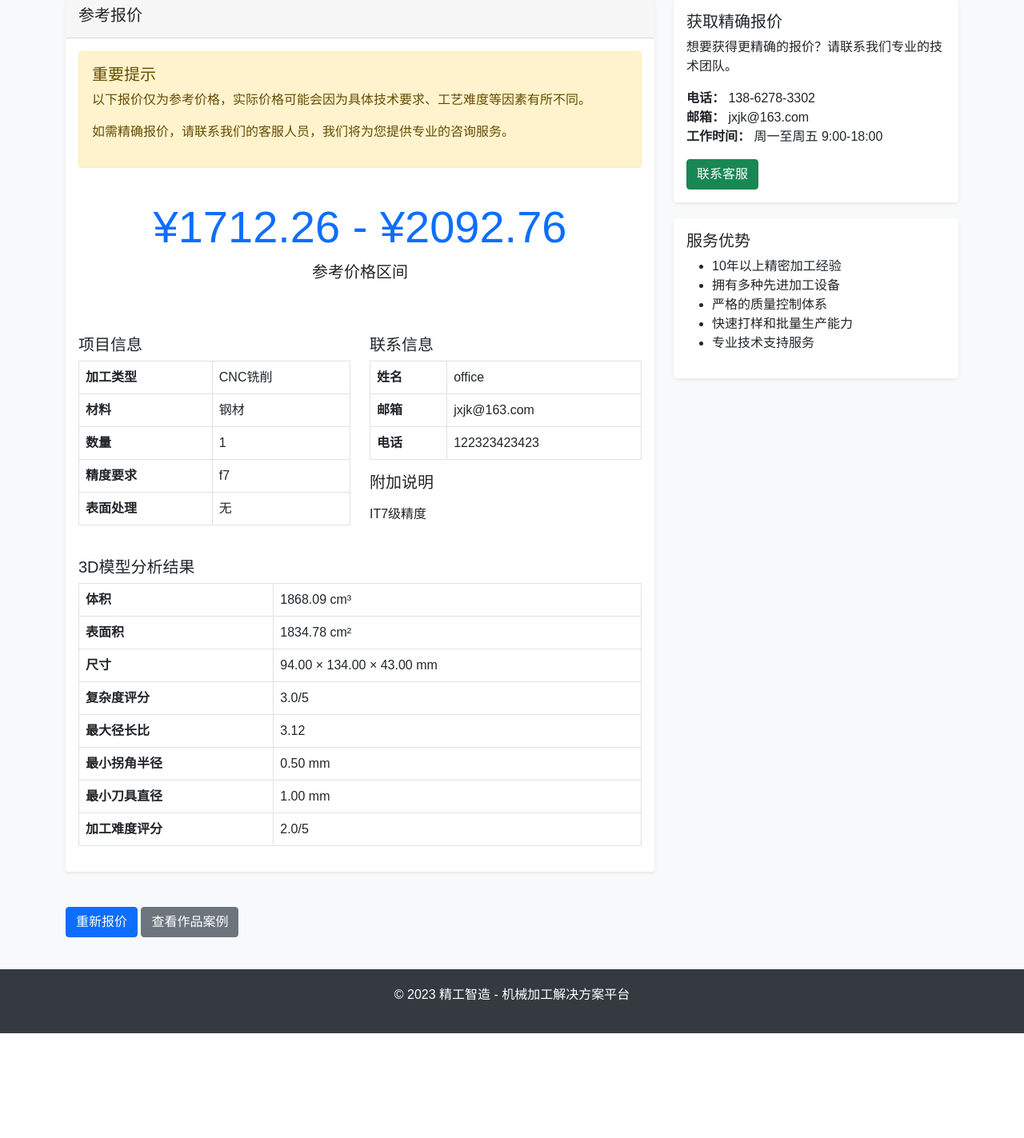
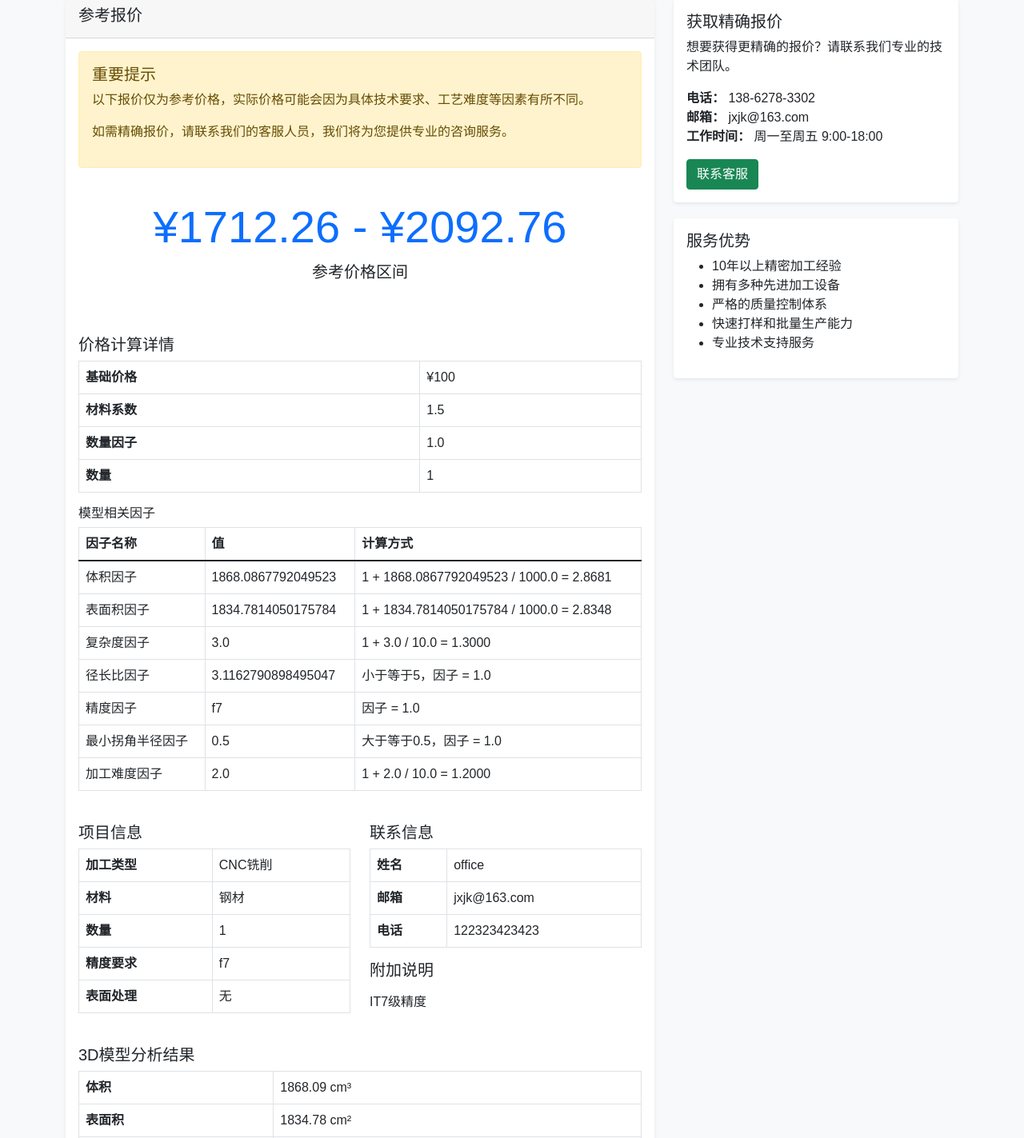
Before and after one commit to jxjk/jingGong, a Django app: page /quotation/result/20/ in a window 1280 px wide. Shown: the part 153-1576 px from the top of the page at 80% size. Before the commit the page ends 1445 px from the top, so only its background shows below. Run offline with Django 3.2, Linux system fonts and the light colour scheme; data comes from the database, SQL or seed files in the repository; both versions use the stored data as it was after the commit.

Commit message:
修复3D模型报价系数

```diff
--- a/precision_machining_website/quotation/views.py
+++ b/precision_machining_website/quotation/views.py
@@ -22,18 +22,32 @@ def quotation_request(request):
                 try:
                     # 获取文件的绝对路径
                     file_path = quotation.model_file.path
+                    print(f"开始分析3D模型文件: {file_path}")
+                    print(f"文件是否存在: {os.path.exists(file_path)}")
+                    print(f"文件大小: {os.path.getsize(file_path) if os.path.exists(file_path) else 'N/A'}")
 
                     # 使用CAD分析器分析3D模型
                     analyzer = CADModelAnalyzer(file_path)
                     features = analyzer.analyze()
+                    print(f"分析完成，提取特征: {features}")
 
                     # 更新报价请求对象
+                    updated_fields = []
                     for key, value in features.items():
-                        setattr(quotation, key, value)
+                        if hasattr(quotation, key):
+                            setattr(quotation, key, value)
+                            updated_fields.append(key)
+                            print(f"设置字段 {key} = {value}")
 
-                    quotation.save()
+                    if updated_fields:
+                        quotation.save()
+                        print(f"成功更新字段: {updated_fields}")
+                    else:
+                        print("未找到可更新的字段")
                 except Exception as e:
                     print(f"分析3D模型时出错: {e}")
+                    import traceback
+                    traceback.print_exc()
 
             # 重定向到结果页面，传入报价ID
             return redirect('quotation:result', quotation_id=quotation.id)
@@ -70,40 +84,157 @@ def quotation_result(request, quotation_id):
         # 基于3D模型特征的价格调整因子
         model_factor = 1.0
 
+        # 记录各个因子的详细信息
+        factor_details = {
+            'base_price': base_price,
+            'material_multiplier': material_multiplier,
+            'quantity_factor': quantity_factor,
+            'quantity': quotation.quantity,
+            'factors': []
+        }
+
         # 体积因子（cm³）
         if quotation.volume:
-            # 体积越大，材料成本越高
-            model_factor *= (1 + quotation.volume / 1000.0)
+            volume_factor = (1 + quotation.volume / 1000.0)
+            model_factor *= volume_factor
+            factor_details['factors'].append({
+                'name': '体积因子',
+                'value': quotation.volume,
+                'calculation': f"1 + {quotation.volume} / 1000.0 = {volume_factor:.4f}"
+            })
+        else:
+            factor_details['factors'].append({
+                'name': '体积因子',
+                'value': 'N/A',
+                'calculation': '未提供'
+            })
 
         # 表面积因子（cm²）
         if quotation.surface_area:
-            # 表面积越大，处理时间越长
-            model_factor *= (1 + quotation.surface_area / 1000.0)
+            surface_area_factor = (1 + quotation.surface_area / 1000.0)
+            model_factor *= surface_area_factor
+            factor_details['factors'].append({
+                'name': '表面积因子',
+                'value': quotation.surface_area,
+                'calculation': f"1 + {quotation.surface_area} / 1000.0 = {surface_area_factor:.4f}"
+            })
+        else:
+            factor_details['factors'].append({
+                'name': '表面积因子',
+                'value': 'N/A',
+                'calculation': '未提供'
+            })
 
         # 复杂度因子
         if quotation.complexity_score:
-            # 复杂度越高，加工难度越大
-            model_factor *= (1 + quotation.complexity_score / 10.0)
+            complexity_factor = (1 + quotation.complexity_score / 10.0)
+            model_factor *= complexity_factor
+            factor_details['factors'].append({
+                'name': '复杂度因子',
+                'value': quotation.complexity_score,
+                'calculation': f"1 + {quotation.complexity_score} / 10.0 = {complexity_factor:.4f}"
+            })
+        else:
+            factor_details['factors'].append({
+                'name': '复杂度因子',
+                'value': 'N/A',
+                'calculation': '未提供'
+            })
 
         # 径长比因子（极端比例会增加加工难度）
         if quotation.max_aspect_ratio and quotation.max_aspect_ratio > 5:
-            model_factor *= 1.2
+            aspect_ratio_factor = 1.2
+            model_factor *= aspect_ratio_factor
+            factor_details['factors'].append({
+                'name': '径长比因子',
+                'value': quotation.max_aspect_ratio,
+                'calculation': f"大于5，因子 = {aspect_ratio_factor}"
+            })
+        elif quotation.max_aspect_ratio:
+            factor_details['factors'].append({
+                'name': '径长比因子',
+                'value': quotation.max_aspect_ratio,
+                'calculation': f"小于等于5，因子 = 1.0"
+            })
+        else:
+            factor_details['factors'].append({
+                'name': '径长比因子',
+                'value': 'N/A',
+                'calculation': '未提供'
+            })
 
         # 精度要求因子
+        precision_factor = 1.0
         if '±0.01' in quotation.accuracy:
-            model_factor *= 1.5
+            precision_factor = 1.5
         elif '±0.05' in quotation.accuracy:
-            model_factor *= 1.2
+            precision_factor = 1.2
         elif '±0.1' in quotation.accuracy:
-            model_factor *= 1.1
+            precision_factor = 1.1
+
+        if precision_factor > 1.0:
+            model_factor *= precision_factor
+            factor_details['factors'].append({
+                'name': '精度因子',
+                'value': quotation.accuracy,
+                'calculation': f"因子 = {precision_factor}"
+            })
+        else:
+            factor_details['factors'].append({
+                'name': '精度因子',
+                'value': quotation.accuracy,
+                'calculation': f"因子 = 1.0"
+            })
 
         # 最小拐角半径因子（半径越小，加工越困难）
         if quotation.min_radius and quotation.min_radius < 0.5:
-            model_factor *= 1.3
+            radius_factor = 1.3
+            model_factor *= radius_factor
+            factor_details['factors'].append({
+                'name': '最小拐角半径因子',
+                'value': quotation.min_radius,
+                'calculation': f"小于0.5，因子 = {radius_factor}"
+            })
+        elif quotation.min_radius:
+            factor_details['factors'].append({
+                'name': '最小拐角半径因子',
+                'value': quotation.min_radius,
+                'calculation': f"大于等于0.5，因子 = 1.0"
+            })
+        else:
+            factor_details['factors'].append({
+                'name': '最小拐角半径因子',
+                'value': 'N/A',
+                'calculation': '未提供'
+            })
 
         # 加工难度因子
         if quotation.machining_difficulty:
-            model_factor *= (1 + quotation.machining_difficulty / 10.0)
+            difficulty_factor = (1 + quotation.machining_difficulty / 10.0)
+            model_factor *= difficulty_factor
+            factor_details['factors'].append({
+                'name': '加工难度因子',
+                'value': quotation.machining_difficulty,
+                'calculation': f"1 + {quotation.machining_difficulty} / 10.0 = {difficulty_factor:.4f}"
+            })
+        else:
+            factor_details['factors'].append({
+                'name': '加工难度因子',
+                'value': 'N/A',
+                'calculation': '未提供'
+            })
+
+        # 调试信息：打印计算参数
+        print(f"报价ID {quotation_id} 的计算参数:")
+        print(f"  基础价格: {base_price}")
+        print(f"  材料系数: {material_multiplier}")
+        print(f"  数量因子: {quantity_factor}")
+        print(f"  数量: {quotation.quantity}")
+        print(f"  模型因子: {model_factor}")
+        print(f"  是否有模型文件: {bool(quotation.model_file)}")
+        print(f"  体积: {quotation.volume}")
+        print(f"  表面积: {quotation.surface_area}")
+        print(f"  复杂度评分: {quotation.complexity_score}")
 
         estimated_price = base_price * material_multiplier * quantity_factor * quotation.quantity * model_factor
 
@@ -115,6 +246,7 @@ def quotation_result(request, quotation_id):
             'quotation': quotation,
             'price_min': price_min,
             'price_max': price_max,
+            'factor_details': factor_details  # 添加详细的因子信息到上下文中
         }
         return render(request, 'quotation/result.html', context)
     except QuotationRequest.DoesNotExist:
--- a/precision_machining_website/templates/quotation/result.html
+++ b/precision_machining_website/templates/quotation/result.html
@@ -26,6 +26,52 @@
                     <h3 class="display-4 text-primary">¥{{ price_min }} - ¥{{ price_max }}</h3>
                     <p class="lead">参考价格区间</p>
                 </div>
+
+                {% if factor_details %}
+                <div class="row mt-4">
+                    <div class="col-12">
+                        <h5>价格计算详情</h5>
+                        <table class="table table-bordered">
+                            <tr>
+                                <td><strong>基础价格</strong></td>
+                                <td>¥{{ factor_details.base_price }}</td>
+                            </tr>
+                            <tr>
+                                <td><strong>材料系数</strong></td>
+                                <td>{{ factor_details.material_multiplier }}</td>
+                            </tr>
+                            <tr>
+                                <td><strong>数量因子</strong></td>
+                                <td>{{ factor_details.quantity_factor }}</td>
+                            </tr>
+                            <tr>
+                                <td><strong>数量</strong></td>
+                                <td>{{ factor_details.quantity }}</td>
+                            </tr>
+                        </table>
+
+                        <h6>模型相关因子</h6>
+                        <table class="table table-bordered">
+                            <thead>
+                                <tr>
+                                    <th>因子名称</th>
+                                    <th>值</th>
+                                    <th>计算方式</th>
+                                </tr>
+                            </thead>
+                            <tbody>
+                                {% for factor in factor_details.factors %}
+                                <tr>
+                                    <td>{{ factor.name }}</td>
+                                    <td>{{ factor.value }}</td>
+                                    <td>{{ factor.calculation }}</td>
+                                </tr>
+                                {% endfor %}
+                            </tbody>
+                        </table>
+                    </div>
+                </div>
+                {% endif %}
 
                 <div class="row mt-4">
                     <div class="col-md-6">
--- a/requirements.txt
+++ b/requirements.txt
@@ -13,4 +13,7 @@ trimesh>=3.9.0
 # Pillow用于图像处理
 Pillow>=8.0.0
 
+# OpenCASCADE CAD建模与分析库
+# 注意：python-opencascade无法通过pip直接安装，需要复杂编译过程
+# 建议使用项目Docker环境或使用trimesh/numpy-stl作为替代方案
 # python-opencascade>=7.4.0
```
Also changed, not shown: precision_machining_website/quotation/cad_analyzer.py (+74 -25 lines), precision_machining_website/test_cad.py (added, +18 -0 lines), precision_machining_website/test_cad2.py (added, +19 -0 lines), precision_machining_website/db.sqlite3, 11 other files.
